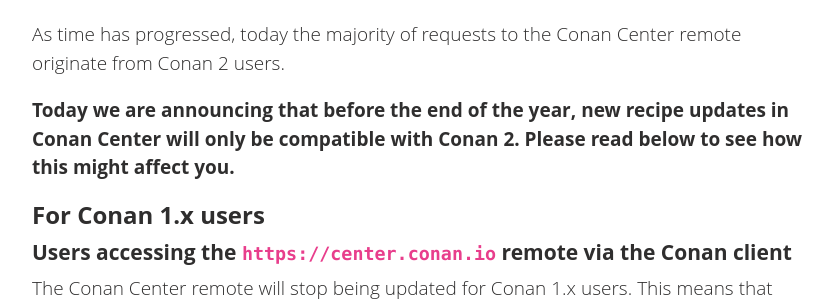
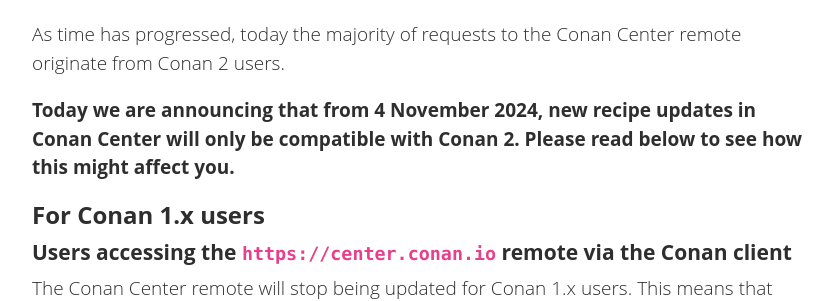
Before and after one commit to conan-io/conan-io.github.io, a Jekyll site: the page built from _posts/2024-09-30-Conan-Center-will-stop-receiving-updates-for-Conan-1.markdown, in a window 1280 px wide and 900 px high, scrolled down 685 px. Shown: the part 163-464 px from the top of the window, without its empty margins (20-853 px from the left). Built offline with Jekyll 4.4.1, drawn with Linux system fonts in a browser that asks for light colours; comment, search, counter and statistics services are not loaded.

Commit message:
Add date (#274)

```diff
--- a/_posts/2024-09-30-Conan-Center-will-stop-receiving-updates-for-Conan-1.markdown
+++ b/_posts/2024-09-30-Conan-Center-will-stop-receiving-updates-for-Conan-1.markdown
@@ -24,7 +24,7 @@ in Conan Center are compatible with Conan 2.
 
 As time has progressed, today the majority of requests to the Conan Center remote originate from Conan 2 users.
 
-**Today we are announcing that before the end of the year, new recipe updates in Conan Center will only be compatible
+**Today we are announcing that from 4 November 2024, new recipe updates in Conan Center will only be compatible
 with Conan 2. Please read below to see how this might affect you.**
 
 ## For Conan 1.x users
```
